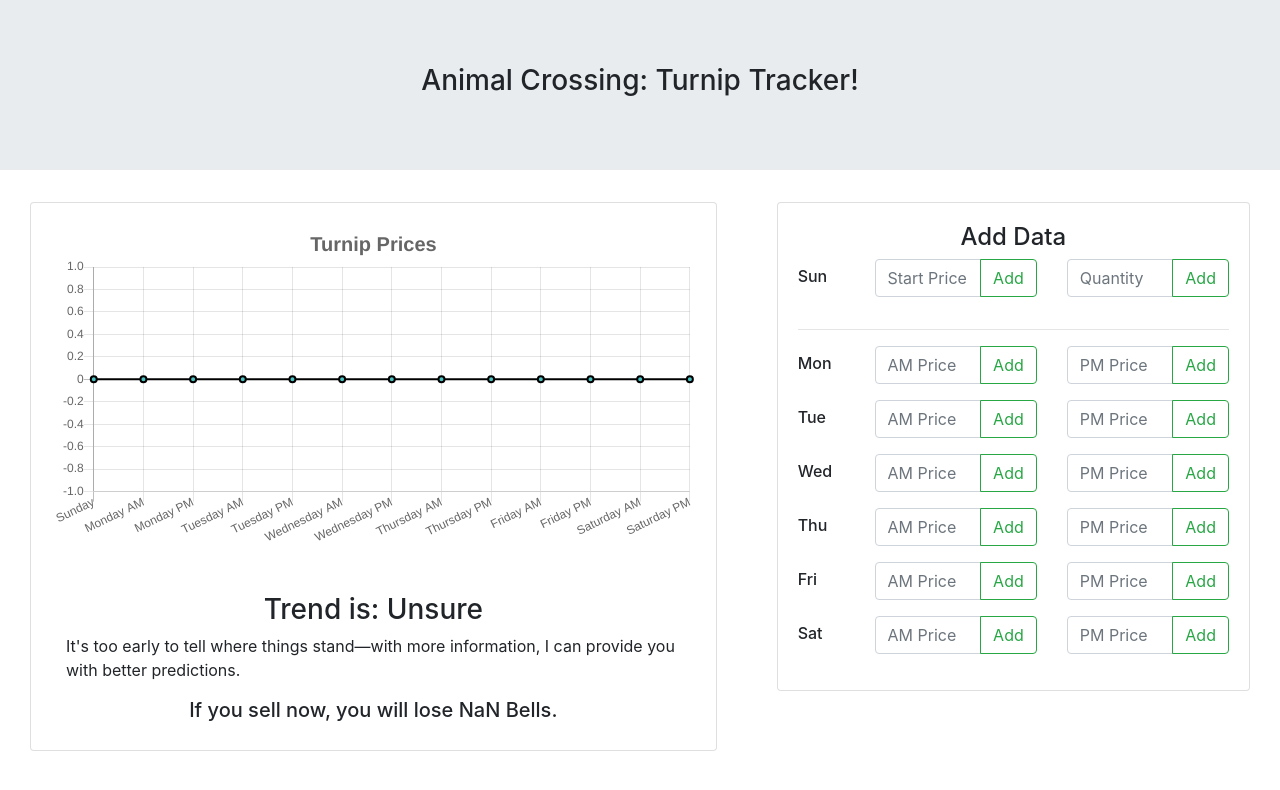
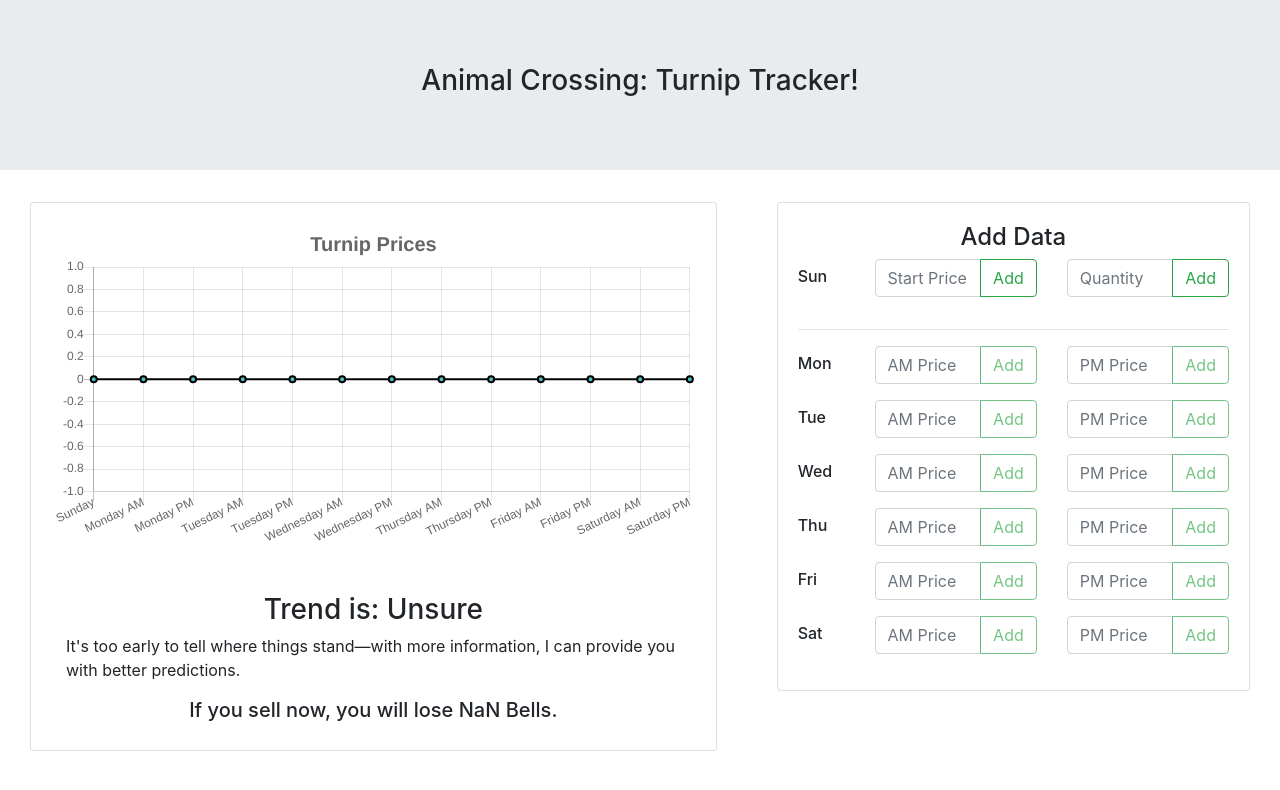
Before and after one commit to ccostoso/ac-stalkmarket, a React (Create React App) app: page / in a window 1280 px wide. Shown: the top 790 px of the page. Built offline with nearby package versions, Linux system fonts and the light colour scheme.

Commit message:
Prevent user from inputting prices for later days in week without filling in data from prior days

```diff
--- a/src/App.js
+++ b/src/App.js
@@ -11,32 +11,72 @@ import './App.css';
 
 function App() {
   const chartInfoDefault = {
+    dataCount: 1,
     quantity: 0,
     prices: {
-      sunday: 0,
+      sunday:{
+        key: 0,
+        price: 0,
+      },
       monday: {
-        am: 0,
-        pm: 0,
+        am: {
+          key: 1,
+          price: 0,
+        },
+        pm: {
+          key: 2,
+          price: 0,
+        },
       },
       tuesday: {
-        am: 0,
-        pm: 0,
+        am: {
+          key: 3,
+          price: 0,
+        },
+        pm: {
+          key: 4,
+          price: 0,
+        },
       },
       wednesday: {
-        am: 0,
-        pm: 0,
+        am: {
+          key: 5,
+          price: 0,
+        },
+        pm: {
+          key: 6,
+          price: 0,
+        },
       },
       thursday: {
-        am: 0,
-        pm: 0,
+        am: {
+          key: 7,
+          price: 0,
+        },
+        pm: {
+          key: 8,
+          price: 0,
+        },
       },
       friday: {
-        am: 0,
-        pm: 0,
+        am: {
+          key: 9,
+          price: 0,
+        },
+        pm: {
+          key: 10,
+          price: 0,
+        },
       },
       saturday: {
-        am: 0,
-        pm: 0,
+        am: {
+          key: 11,
+          price: 0,
+        },
+        pm: {
+          key: 12,
+          price: 0,
+        },
       }
     }
   }
--- a/src/components/InputCol/index.js
+++ b/src/components/InputCol/index.js
@@ -1,21 +1,39 @@
 import React, { useState } from "react";
 
 function InputCol({ day, time, chartInfo, setChartInfo, count, dataCount, setDataCount }) {
-    // console.log("count", count);
     const [price, setPrice] = useState("");
 
-    function inputCheck(input) {
-        const revInput = input.trim() === "" ? 0 : input;
-
-        if (isNaN(revInput)) {
-            return false;
-        }
-
-        if (revInput < 0) {
-            return false;
-        }
+    const inputCheck = input => {
+        if (typeof input !== "number") return false;
+        if (isNaN(input)) return false;
+        if (input < 0) return false;
 
         return true;
+    }
+
+    const handleClick = event => {
+        const revInput = price.trim() === "" ? 0 : Math.floor(parseFloat(price));
+        console.log(revInput);
+        if (count > dataCount) return;
+        if (inputCheck(revInput)) {
+            setChartInfo(
+                {
+                    ...chartInfo,
+                    prices: {
+                        ...chartInfo.prices,
+                        [day.toLowerCase()]: {
+                            ...chartInfo.prices[day.toLowerCase()],
+                            [time]: {
+                                ...chartInfo.prices[day.toLowerCase()][time],
+                                price: revInput
+                            }
+                        }
+                    }
+                }
+            );
+        } else {
+            alert("Please insert a positive number.");
+        }
     }
 
     return (
@@ -28,10 +46,10 @@ function InputCol({ day, time, chartInfo, setChartInfo, count, dataCount, setDat
             />
             <div className="input-group-append">
                 <button
-                    className={`btn btn-outline-success`}
+                    className={`btn btn-outline-success ${(dataCount < count) && "disabled"}`}
                     type="button"
                     name={time && `${day.toLowerCase()}${time}`}
-                    onClick={e => inputCheck(price) ? setChartInfo({ ...chartInfo, prices: {...chartInfo.prices, [day.toLowerCase()]: {...chartInfo.prices[[day.toLowerCase()]], [time.toLowerCase()]: price} }}) : alert("Please insert a positive number.")}
+                    onClick={e => handleClick(e)}
                 >
                     Add
                 </button>
--- a/src/components/InputForm/index.js
+++ b/src/components/InputForm/index.js
@@ -2,30 +2,32 @@ import React, { useState, useEffect } from "react";
 import InputRowSunday from "./../InputRowSunday";
 import InputRow from "./../InputRow";
 
-function InputForm({chartInfo, setChartInfo}) {
+function InputForm({ chartInfo, setChartInfo }) {
+    const { prices } = chartInfo;
+    const pricesObj = {
+        0: parseInt(prices.sunday.price),
+        1: parseInt(prices.monday.am.price),
+        2: parseInt(prices.monday.pm.price),
+        3: parseInt(prices.tuesday.am.price),
+        4: parseInt(prices.tuesday.pm.price),
+        5: parseInt(prices.wednesday.am.price),
+        6: parseInt(prices.wednesday.pm.price),
+        7: parseInt(prices.thursday.am.price),
+        8: parseInt(prices.thursday.pm.price),
+        9: parseInt(prices.friday.am.price),
+        10: parseInt(prices.friday.pm.price),
+        11: parseInt(prices.saturday.am.price),
+        12: parseInt(prices.saturday.pm.price),
+    }
+    const pricesArr = Object.values(pricesObj);
+
     const daysArr = ["Monday", "Tuesday", "Wednesday", "Thursday", "Friday", "Saturday"];
-    const { prices } = chartInfo;
-    const priceKeys = {
-        sunday: 0,
-        mondayAm: 1,
-        mondayPm: 2,
-        tuesdayAm: 3,
-        tuesdayPm: 4,
-        wednesdayAm: 5,
-        wednesdayPm: 6,
-        thursdayAm: 7,
-        thursdayPm: 8,
-        fridayAm: 9,
-        fridayPm: 10,
-        saturdayAm: 11,
-        saturdayPm: 12,
-    }
 
-    // useEffect(() => {
-    //     setDataCount(dataCount + 1);
-    // }, []);
-
-    const [dataCount, setDataCount] = useState(0);
+    let lastPriceIdx = pricesArr.indexOf(pricesArr.find(ele => ele === 0)) >= 0 ? pricesArr.indexOf(pricesArr.find(ele => ele === 0)) : pricesArr.length - 1;
+    const [dataCount, setDataCount] = useState(lastPriceIdx);
+    useEffect(() => {
+        setDataCount(lastPriceIdx);
+    }, [lastPriceIdx])
 
     return (
         <section className="col-md-5">
@@ -37,9 +39,6 @@ function InputForm({chartInfo, setChartInfo}) {
                             <InputRowSunday
                                 chartInfo={chartInfo}
                                 setChartInfo={setChartInfo}
-                            dataCount={dataCount}
-                            setDataCount={setDataCount}
-                            priceKeys={priceKeys}
                             />
                             <hr />
                             {daysArr.map(day => {
@@ -51,7 +50,6 @@ function InputForm({chartInfo, setChartInfo}) {
                                         setChartInfo={setChartInfo}
                                         dataCount={dataCount}
                                         setDataCount={setDataCount}
-                                    priceKeys={priceKeys}
                                     />
                                 )
                             })}
--- a/src/components/InputRow/index.js
+++ b/src/components/InputRow/index.js
@@ -1,7 +1,7 @@
 import React from "react";
 import InputCol from "./../InputCol";
 
-function InputRow({ day, chartInfo, setChartInfo, dataCount, setDataCount, priceKeys }) {
+function InputRow({ day, chartInfo, setChartInfo, dataCount, setDataCount }) {
     return (
         <div className="row">
             <div className="col-md-2">
@@ -10,22 +10,22 @@ function InputRow({ day, chartInfo, setChartInfo, dataCount, setDataCount, price
 
             <InputCol
                 day={day}
-                time={"Am"}
-                count={priceKeys[`${day.toLowerCase()}Am`]}
+                time={"am"}
+                count={chartInfo.prices[`${day.toLowerCase()}`].am.key}
+                dataCount={dataCount}
+                setDataCount={setDataCount}
                 chartInfo={chartInfo}
                 setChartInfo={setChartInfo}
-                dataCount={dataCount}
-                setDataCount={setDataCount}
             />
 
             <InputCol
                 day={day}
-                time={"Pm"}
-                count={priceKeys[`${day.toLowerCase()}Pm`]}
+                time={"pm"}
+                count={chartInfo.prices[`${day.toLowerCase()}`].pm.key}
+                dataCount={dataCount}
+                setDataCount={setDataCount}
                 chartInfo={chartInfo}
                 setChartInfo={setChartInfo}
-                dataCount={dataCount}
-                setDataCount={setDataCount}
             />
         </div>
     )
--- a/src/components/PriceChart/index.js
+++ b/src/components/PriceChart/index.js
@@ -8,23 +8,23 @@ function PriceChart({chartInfo}) {
     const { quantity, prices } = chartInfo;
 
     const pricesObj = {
-        0: parseInt(prices.sunday),
-        1: parseInt(prices.monday.am),
-        2: parseInt(prices.monday.pm),
-        3: parseInt(prices.tuesday.am),
-        4: parseInt(prices.tuesday.pm),
-        5: parseInt(prices.wednesday.am),
-        6: parseInt(prices.wednesday.pm),
-        7: parseInt(prices.thursday.am),
-        8: parseInt(prices.thursday.pm),
-        9: parseInt(prices.friday.am),
-        10: parseInt(prices.friday.pm),
-        11: parseInt(prices.saturday.am),
-        12: parseInt(prices.saturday.pm),
+        0: parseInt(prices.sunday.price),
+        1: parseInt(prices.monday.am.price),
+        2: parseInt(prices.monday.pm.price),
+        3: parseInt(prices.tuesday.am.price),
+        4: parseInt(prices.tuesday.pm.price),
+        5: parseInt(prices.wednesday.am.price),
+        6: parseInt(prices.wednesday.pm.price),
+        7: parseInt(prices.thursday.am.price),
+        8: parseInt(prices.thursday.pm.price),
+        9: parseInt(prices.friday.am.price),
+        10: parseInt(prices.friday.pm.price),
+        11: parseInt(prices.saturday.am.price),
+        12: parseInt(prices.saturday.pm.price),
     }
 
     const pricesArr = Object.values(pricesObj);
-    let initialPurchase = quantity * prices.sunday;
+    let initialPurchase = quantity * prices.sunday.price;
     let lastPriceIdx = pricesArr.indexOf(pricesArr.find(ele => ele === 0)) >= 0 ? pricesArr.indexOf(pricesArr.find(ele => ele === 0)) - 1 : pricesArr.length - 1;
 
     const dataState = {
@@ -44,7 +44,6 @@ function PriceChart({chartInfo}) {
 
     const answerArr = calculate.analyze(pricesArr);
     const suggestion = ReactHtmlParser(advice[answerArr[1]][answerArr[2]]);
-    console.log(suggestion);
 
     const findProfit = () => {
         return (pricesArr[lastPriceIdx] * quantity) - initialPurchase;
--- a/src/utils/calculate.js
+++ b/src/utils/calculate.js
@@ -41,7 +41,6 @@ const countSubsequentIncreases = arr => {
 }
 
 const spikeBigOrSmall = arr => {
-    console.log("sBOS arr.length", arr.length);
     const greaterThanOrEqualToForty = arr.filter(num => num >= 40).length;
     const lessThanForty =  arr.filter(num => num < 40).length;
 
@@ -65,9 +64,7 @@ module.exports = {
         if (lastPriceIdx > 7 && (!increases.length)) return ["Declining", "declining", "certain"];
 
         if (increases.length > 1) return ["Random", "random", "certain"];
-        increases[0] && console.log(increases[0]["size"]);
-        increases[0] && console.log(increases[0]["end"]);
-        console.log(increases.length && increases[0]["size"] === 3 && increases[0]["end"]);
+
         if (increases.length && increases[0]["size"] === 3 && increases[0]["end"]) return ["Random", "random", "certain"];
         if (increases.length && increases[0]["size"] === 2) return ["Unsure", "unsure", "notDeclining"];
         if (increases.length && increases[0]["size"] > 2) return spikeBigOrSmall(increases[0]["steps"]);
```
Also changed, not shown: src/components/InputRowSunday/index.js (+16 -1 lines). Lines whose indentation alone changed are shown as unchanged.
